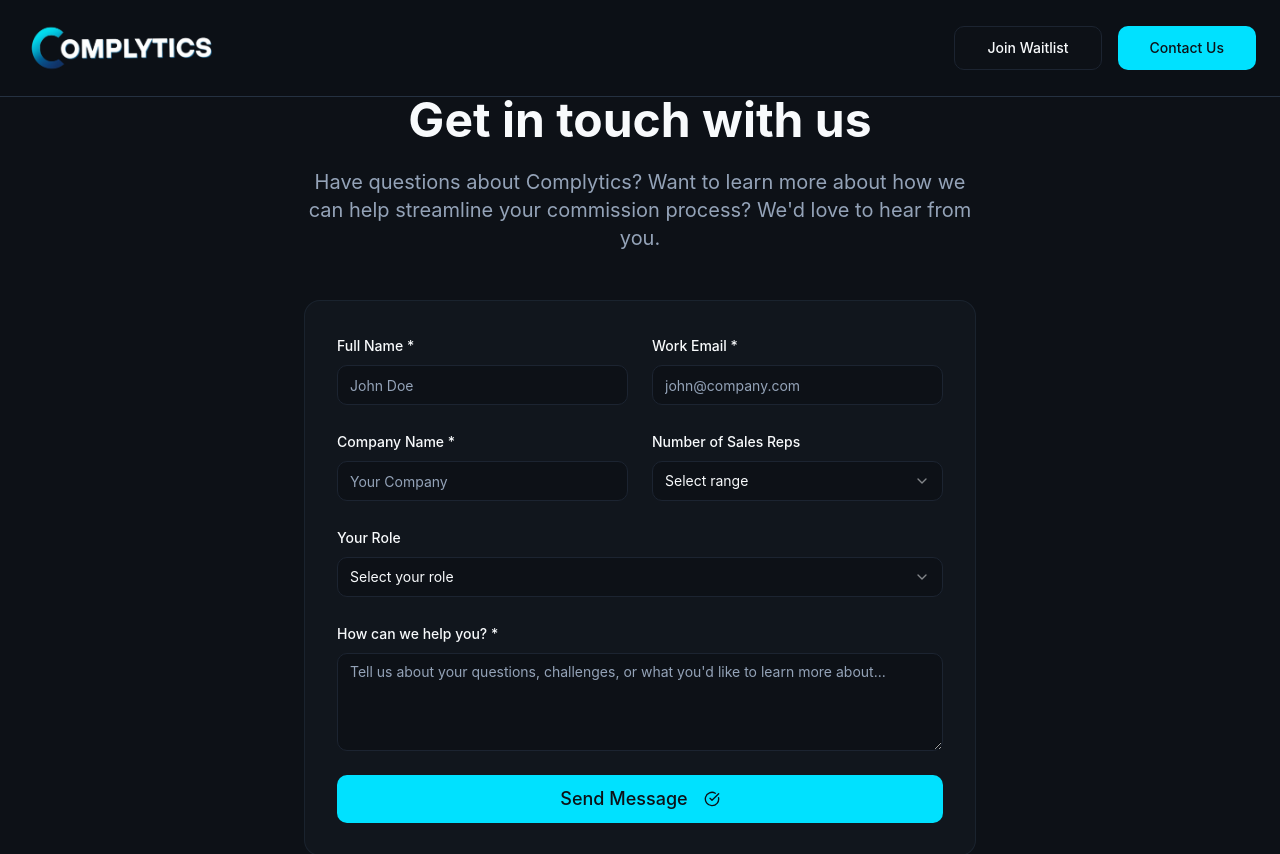
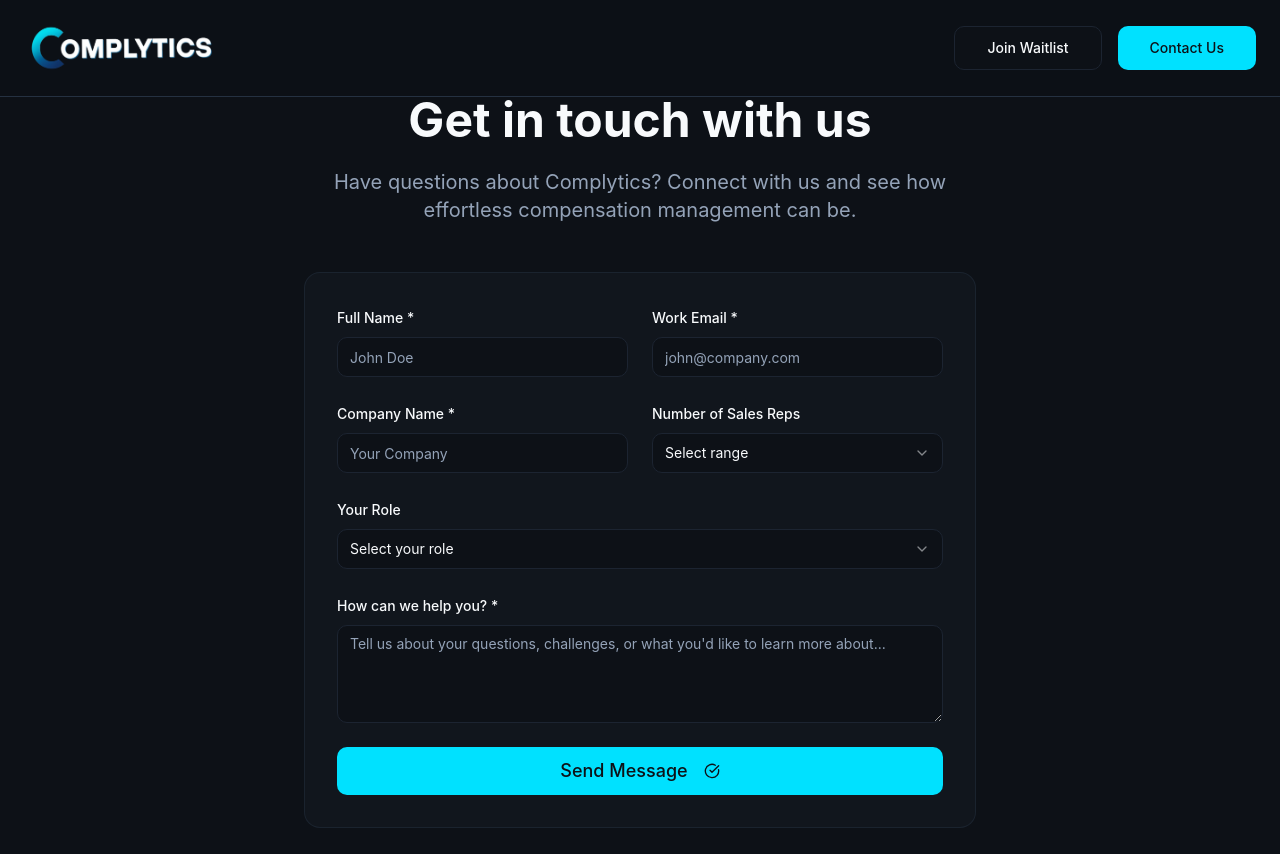
Before and after one commit to complytics-dev/complytics-ai-insights, a React (Vite) app: page /request-demo in a window 1280 px wide. Shown: the top 854 px of the page. Built offline with nearby package versions, Linux system fonts and the light colour scheme; the HTML template or start-up script is replaced by a standard one.

Commit message:
Visual edit in Lovable
Edited UI in Lovable

```diff
--- a/src/pages/RequestDemo.tsx
+++ b/src/pages/RequestDemo.tsx
@@ -16,9 +16,7 @@ export default function RequestDemo() {
             <h1 className="text-4xl lg:text-5xl font-bold mb-6">
               Get in touch with us
             </h1>
-            <p className="text-xl text-muted-foreground">
-              Have questions about Complytics? Want to learn more about how we can help streamline your commission process? We'd love to hear from you.
-            </p>
+            <p className="text-xl text-muted-foreground">Have questions about Complytics? Connect with us and see how effortless compensation management can be.</p>
           </div>
 
           <div className="bg-card rounded-2xl p-8 border border-border/50">
```
